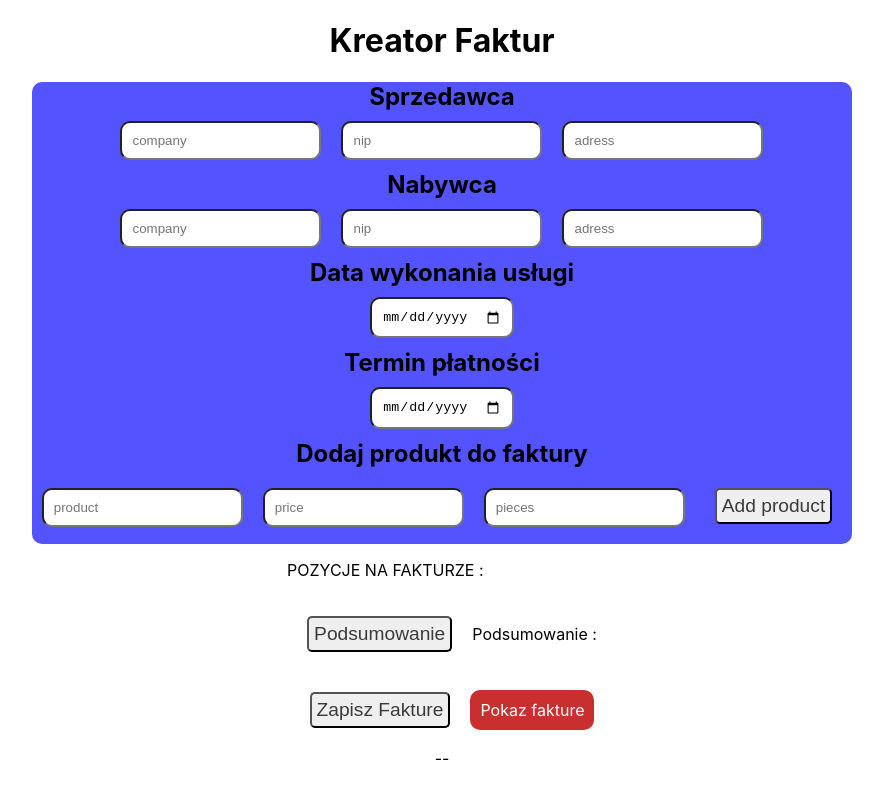
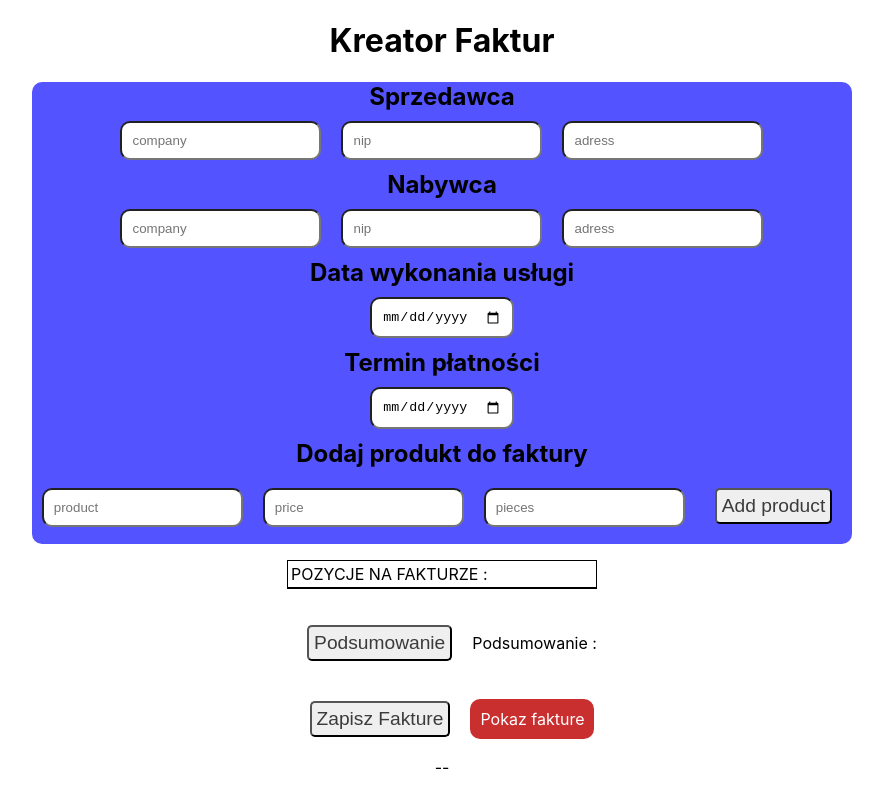
Before and after one commit to marcinoles87/invoicecreator, a React (Create React App) app: page / in a window 1280 px wide. Shown: the whole page, without its empty margins (198-1081 px from the left). Built offline with nearby package versions, Linux system fonts and the light colour scheme.

Commit message:
add css media rule

```diff
--- a/src/App.css
+++ b/src/App.css
@@ -128,6 +128,12 @@ table th , td{
 
 }
 
+.allproduct p{
+  border: 1px solid;
+  border-bottom: 2px solid black;
+  padding: 3px;
+}
+
 
 @media screen and (max-width:426px) {
 
```
